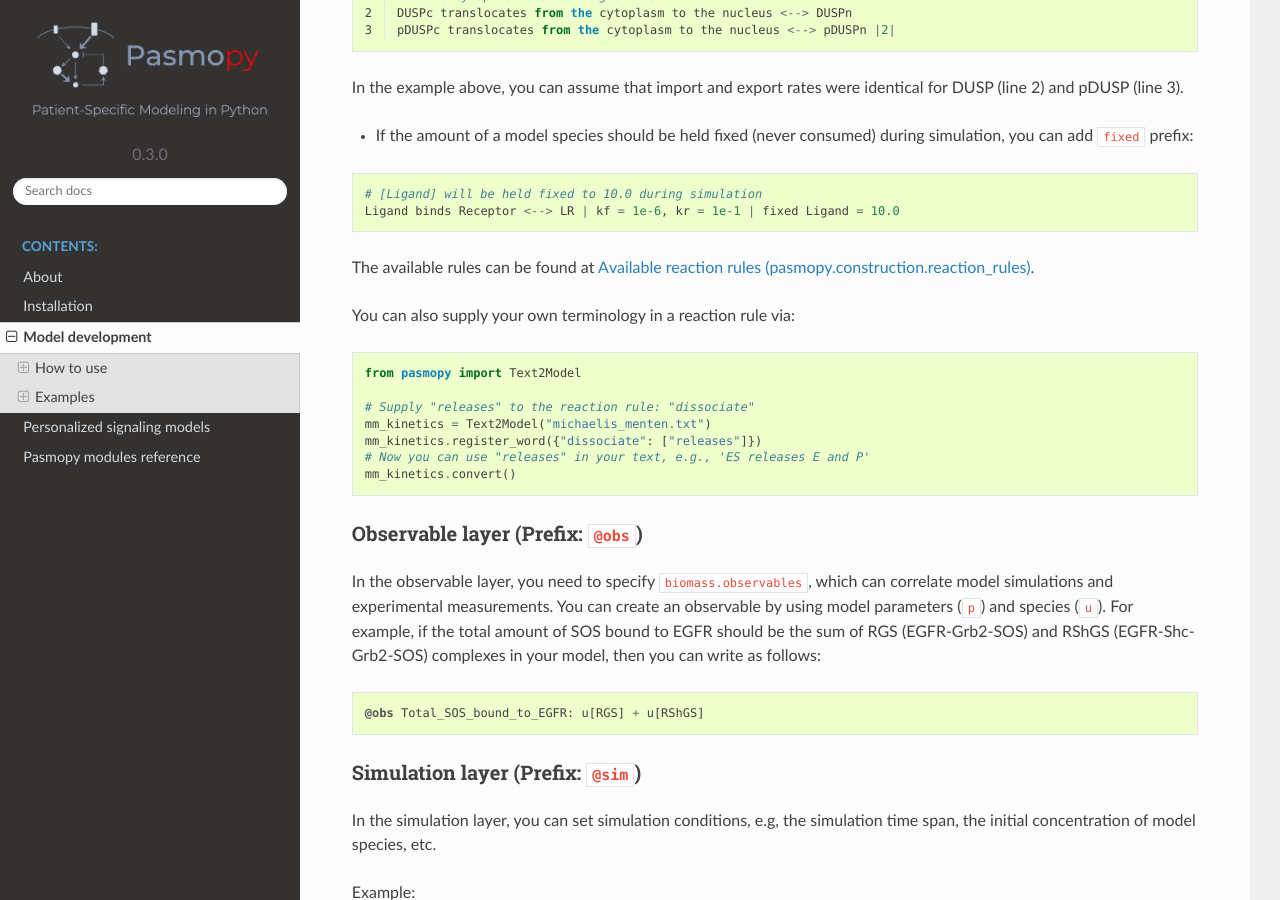
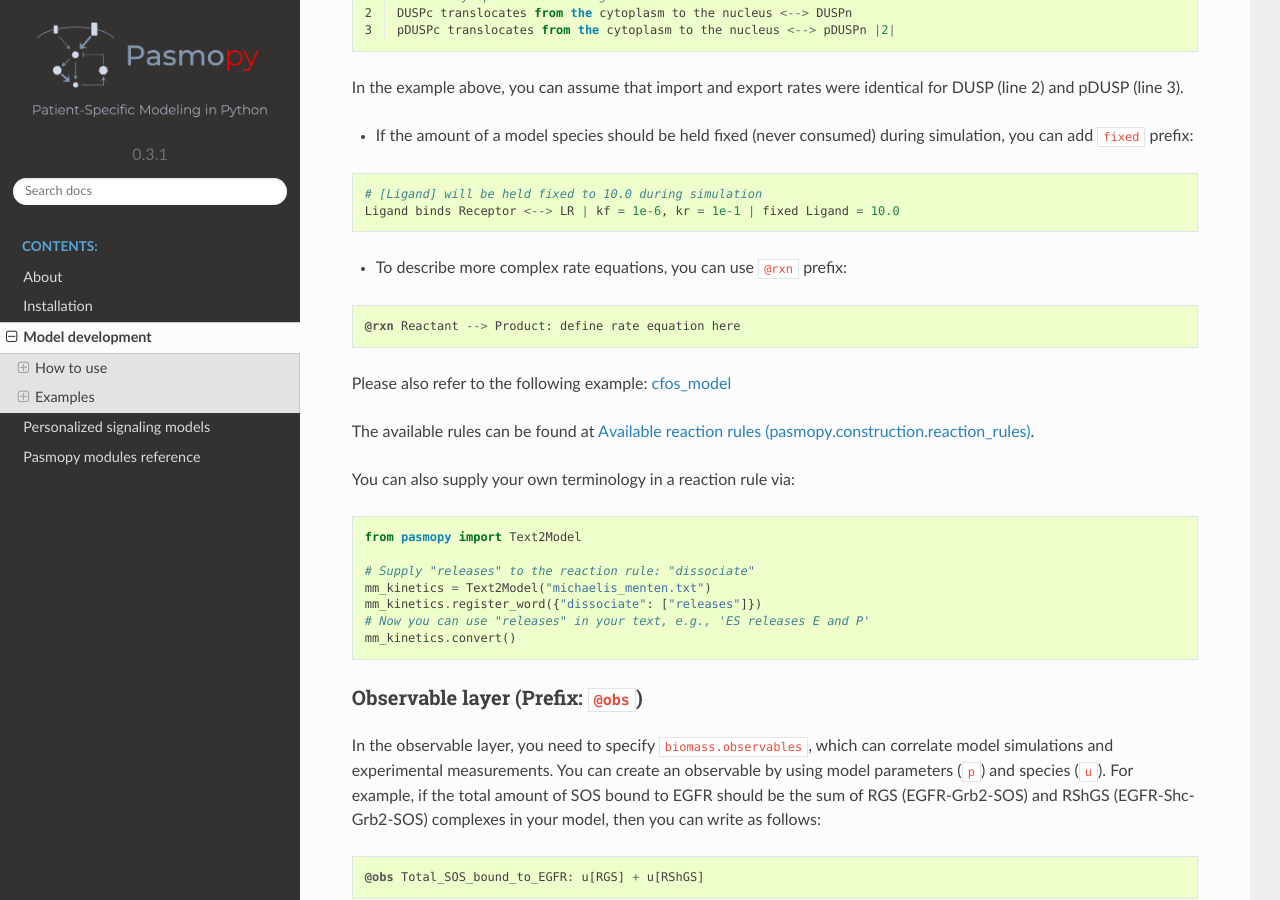
Before and after one commit to pasmopy/pasmopy, a Sphinx documentation site: the page built from docs/model_development.rst, in a window 1280 px wide and 900 px high, scrolled down 1054 px. Built offline with Sphinx 7.4.7 and the Read the Docs theme 2.0.0, drawn with Linux system fonts in a browser that asks for light colours; some of the changed text lies outside the part shown.

```diff
--- a/docs/model_development.rst
+++ b/docs/model_development.rst
@@ -33,14 +33,14 @@ To specify parameters or initial conditions, you can put those information after
 * If you don't specify parameters/initial_conditions, they are initialized to 1 and 0, respectively, and the parameter values will be estimated from experimental data.
 * If you want to set a parameter value to 1 and don't want to estimate, you can add ``const`` prefix:
 
-.. code-block:: python
+.. code-block::
 
    # The Hill coefficient is fixed to 1.
    TF transcribes mRNA | const n=1
 
 * You can impose parameter constraints by specifying line number in the **parameter** section.
 
-.. code-block:: python
+.. code-block::
    :linenos:
 
    # Nucleocytoplasmic Shuttling of DUSP
@@ -51,10 +51,18 @@ In the example above, you can assume that import and export rates were identical
 
 * If the amount of a model species should be held fixed (never consumed) during simulation, you can add ``fixed`` prefix:
 
-.. code-block:: python
+.. code-block::
 
    # [Ligand] will be held fixed to 10.0 during simulation
    Ligand binds Receptor <--> LR | kf = 1e-6, kr = 1e-1 | fixed Ligand = 10.0
+
+* To describe more complex rate equations, you can use ``@rxn`` prefix:
+
+.. code-block::
+
+    @rxn Reactant --> Product: define rate equation here
+
+Please also refer to the following example: `cfos_model <https://biomass-core.readthedocs.io/en/latest/tutorial.html#prepare-a-text-file-describing-the-biochemical-reactions>`_
 
 The available rules can be found at :doc:`modules/reaction_rules`.
 
@@ -79,7 +87,7 @@ In the observable layer, you need to specify ``biomass.observables``, which can
 You can create an observable by using model parameters (``p``) and species (``u``).
 For example, if the total amount of SOS bound to EGFR should be the sum of RGS (EGFR-Grb2-SOS) and RShGS (EGFR-Shc-Grb2-SOS) complexes in your model, then you can write as follows:
 
-.. code-block:: python
+.. code-block::
 
    @obs Total_SOS_bound_to_EGFR: u[RGS] + u[RShGS]
 
@@ -92,7 +100,7 @@ In the simulation layer, you can set simulation conditions, e.g, the simulation
 
 Example:
 
-.. code-block:: python
+.. code-block::
 
    @sim tspan: [0, 120]
    @sim unperturbed: init[EGF] = 0
@@ -126,7 +134,7 @@ An enzyme, E, binding to a substrate, S, to form a complex, ES, which in turn re
 
 #. Prepare a text file describing biochemical reactions (e.g., ``michaelis_menten.txt``)
 
-   .. code-block:: python
+   .. code-block::
       :linenos:
 
       E binds S <--> ES | kf=0.003, kr=0.001 | E=100, S=50
@@ -178,7 +186,7 @@ Reference:
 
 #. Prepare a text describing EGF signaling in hepatocytes (``Kholodenko1999.txt``)
 
-   .. code-block:: python
+   .. code-block::
       :linenos:
 
       EGF binds EGFR <--> Ra | kf=0.003, kr=0.06 | EGFR=100
@@ -227,6 +235,8 @@ Reference:
    .. code-block:: shell
 
       $ python
+
+   To display `thermodynamic restrictions <https://pasmopy.readthedocs.io/en/latest/modules/thermodynamic_restrictions.html>`_, set ``show_restrictions`` to :obj:`True`.
 
    .. code-block:: python
 
@@ -374,3 +384,8 @@ Reference:
          plot_simulation_results(res)
 
    .. image:: _static/img/EGF_signaling_sim.png
+
+c-Fos expression dynamics
+^^^^^^^^^^^^^^^^^^^^^^^^^
+
+Please refer to https://biomass-core.readthedocs.io/en/latest/tutorial.html.
--- a/docs/modules/construction.rst
+++ b/docs/modules/construction.rst
@@ -4,6 +4,7 @@ Construction of executable models from text (:py:mod:`pasmopy.construction`)
 .. toctree::
    :maxdepth: 3
 
+   thermodynamic_restrictions
    reaction_rules
    text2model
    template
--- a/pasmopy/version.py
+++ b/pasmopy/version.py
@@ -1 +1 @@
-__version__ = "0.3.0"
+__version__ = "0.3.1"
--- a/setup.py
+++ b/setup.py
@@ -75,6 +75,7 @@ def setup_package():
             "oncology",
         ],
         classifiers=[
+            "Development Status :: 4 - Beta",
             "Intended Audience :: Science/Research",
             "Intended Audience :: Healthcare Industry",
             "License :: OSI Approved :: Apache Software License",
```
Also changed, not shown: docs/about.rst (+17 -0 lines), 5 other files.
